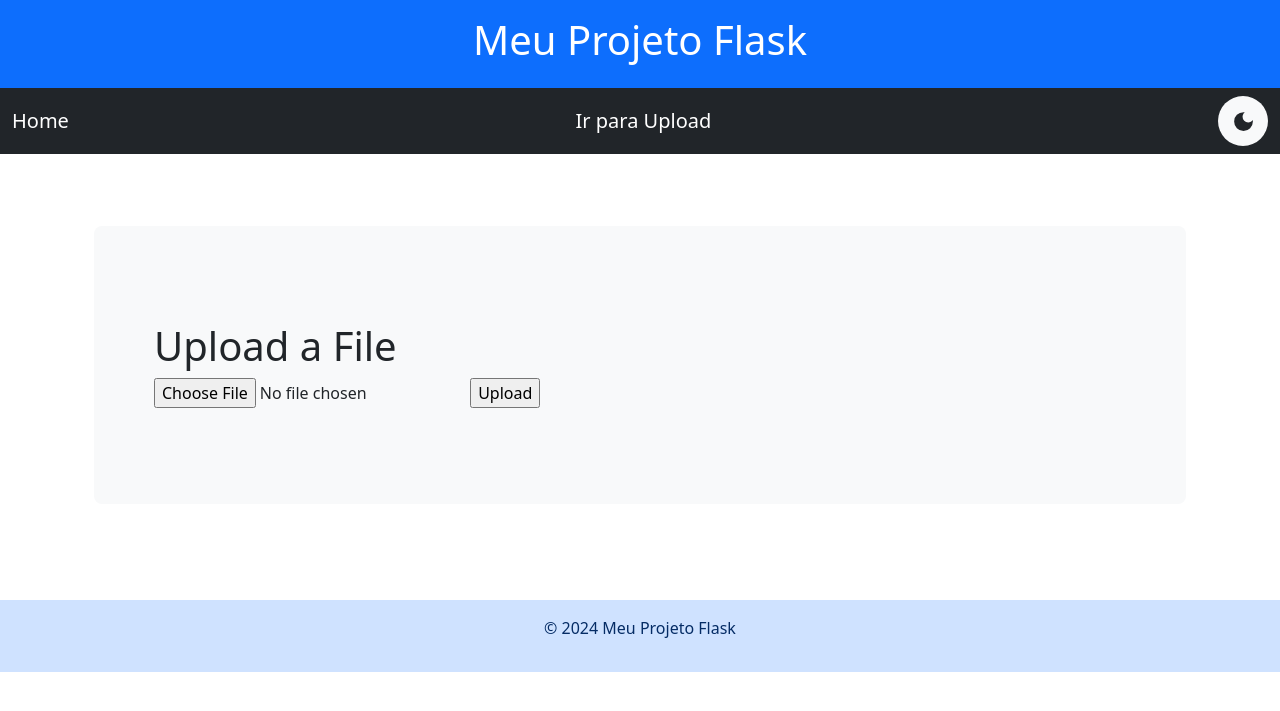
After one commit to FelipeUemura11/Video-Game-Sales, a Flask app: page /upload in a window 1280 px wide. The commit adds this page. Shown: the top 711 px of the page. Run offline with Flask 3, Linux system fonts and the light colour scheme.

Commit message:
Download automatico do .csv desejado, upload de arquivos

```diff
--- a/app.py
+++ b/app.py
@@ -1,10 +1,38 @@
-from flask import Flask, render_template
-
-app = Flask(__name__)
+from flask import render_template, request, redirect, url_for, flash
+from configuration import app, allowed_file
+from werkzeug.utils import secure_filename
+import os
 
 @app.route('/')
-def home():
+def index():
     return render_template('index.html')
+
+@app.route('/upload', methods=['GET', 'POST'])
+def upload():
+    if request.method == 'POST':
+        if 'file' not in request.files:
+            flash('Nenhum arquivo encontrado na requisição')
+            return redirect(request.url)
+
+        file = request.files['file']
+        if file.filename == '':
+            flash('Nenhum arquivo selecionado para upload')
+            return redirect(request.url)
+
+        if file and allowed_file(file.filename):
+            filename = secure_filename(file.filename)
+            os.makedirs(app.config['UPLOAD_FOLDER'], exist_ok=True)
+
+            file_path = os.path.join(app.config['UPLOAD_FOLDER'], filename)
+            file.save(file_path)
+
+            flash('Arquivo enviado com sucesso!')
+            return redirect(url_for('upload'))
+        else:
+            flash('Tipos de arquivo permitidos: txt, pdf, png, jpg, jpeg, gif')
+            return redirect(request.url)
+
+    return render_template('upload.html')
 
 if __name__ == '__main__':
     app.run(debug=True)
--- /dev/null
+++ b/requirements.txt
@@ -0,0 +1,2 @@
+Flask~=3.1.0
+Werkzeug~=3.1.3
--- a/static/css/base.css
+++ b/static/css/base.css
@@ -221,3 +221,8 @@ footer{
     background-color: var(--bs-primary-bg-subtle);
     color: var(--bs-primary-text-emphasis);
 }
+
+#navbarNav {
+  width: 100%;
+  justify-content: space-between;
+}
--- a/templates/base.html
+++ b/templates/base.html
@@ -13,14 +13,10 @@
 
     <nav class="navbar navbar-expand-lg navbar-dark bg-dark">
       <div class="container-fluid">
-          <a class="navbar-brand" href="{{ url_for('home') }}">Meu Projeto Flask</a>
-          <button class="navbar-toggler" type="button" data-bs-toggle="collapse" data-bs-target="#navbarNav" aria-controls="navbarNav" aria-expanded="false" aria-label="Alternar navegação">
-              <span class="navbar-toggler-icon"></span>
-          </button>
           <div class="collapse navbar-collapse" id="navbarNav">
-              <ul class="navbar-nav me-auto">
 
-              </ul>
+              <a class="navbar-brand" href="{{ url_for('index') }}">Home</a>
+              <a class="navbar-brand" href="{{ url_for('upload') }}">Ir para Upload</a>
 
               <div>
                 <button id="theme-switch" class="btn btn-secondary">
--- a/templates/index.html
+++ b/templates/index.html
@@ -10,7 +10,7 @@
                 <p class="col-md-8 fs-4">Este é o conteúdo da página inicial, estilizado com Bootstrap.</p>
                 <hr class="my-4">
                 <p>Aprenda mais sobre como integrar frameworks CSS ao Flask.</p>
-                <a class="btn btn-primary btn-lg" href="{{ url_for('home') }}" role="button">Saiba Mais</a>
+                <a class="btn btn-primary btn-lg" href="{{ url_for('index') }}" role="button">Saiba Mais</a>
             </div>
         </div>
     </div>
--- /dev/null
+++ b/templates/upload.html
@@ -0,0 +1,21 @@
+{% extends "base.html" %} {% block title %}Página Inicial{% endblock %} {% block
+content %}
+<div class="container py-5">
+  <div class="p-5 mb-4 bg-body-tertiary rounded-3">
+    <div class="container-fluid py-5">
+      <h1>Upload a File</h1>
+      {% with messages = get_flashed_messages() %} {% if messages %}
+      <ul>
+        {% for message in messages %}
+        <li>{{ message }}</li>
+        {% endfor %}
+      </ul>
+      {% endif %} {% endwith %}
+      <form method="post" enctype="multipart/form-data">
+        <input type="file" name="file" />
+        <input type="submit" value="Upload" />
+      </form>
+    </div>
+  </div>
+</div>
+{% endblock %}
```
Also changed, not shown: configuration.py (added, +14 -0 lines), 3 other files.
